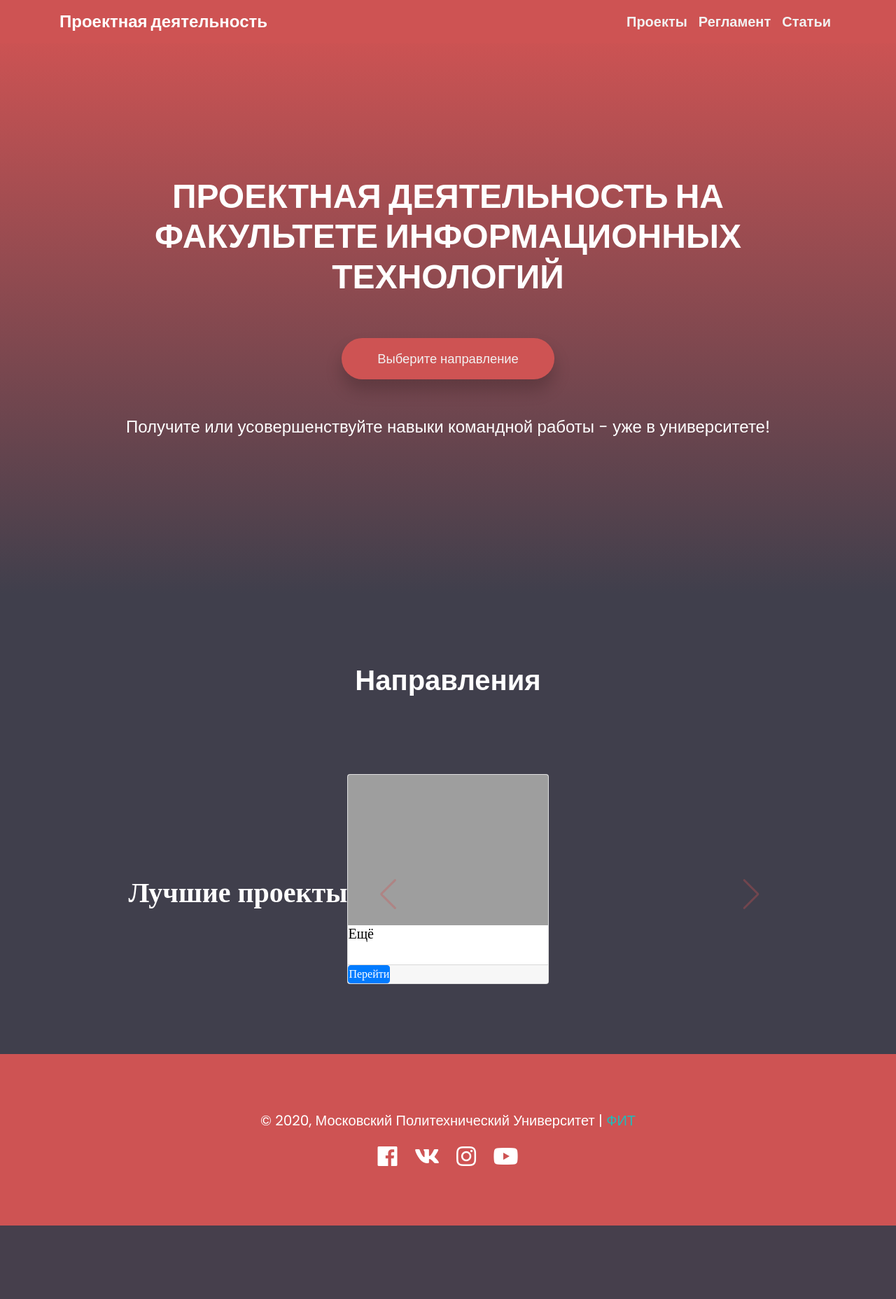
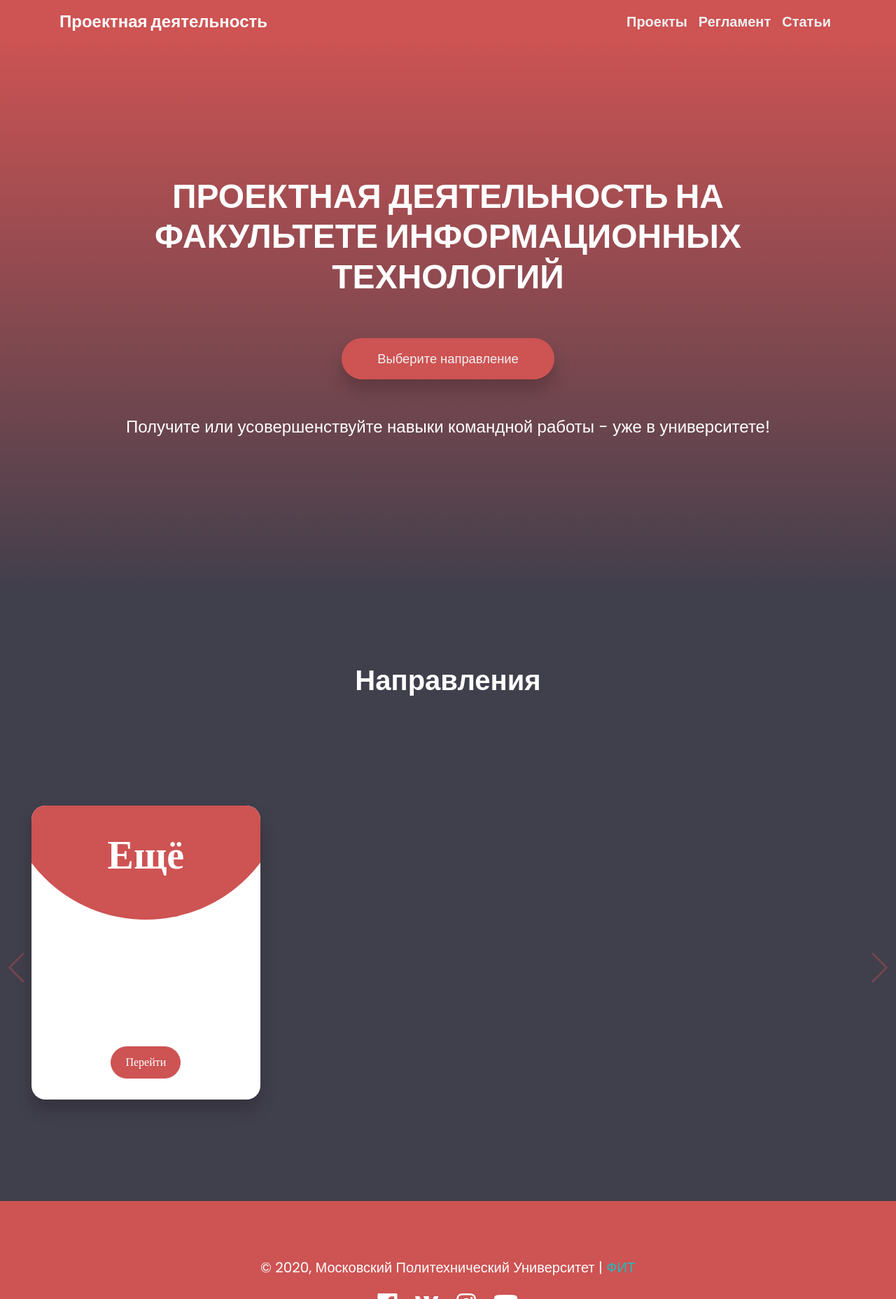
Before and after one commit to F12-Team/FIT-Repertory, a Flask app: template src/project/templates/index.html in a window 1280 px wide. Shown: the top 1856 px of the page at 70% size. Before the commit the page ends 1751 px from the top, so only its background shows below. Run offline with Flask 2, Linux system fonts and the light colour scheme; the template is opened without the code that fills it, so the values that code supplies are empty; some libraries are stand-ins or nearby versions; grey boxes are pictures that could not be loaded.

Commit message:
final index page(slider) + final projects page + something on projects page

```diff
--- a/src/project/app.py
+++ b/src/project/app.py
@@ -58,9 +58,21 @@ def direction(direction_id):
     cursor.execute(query, (direction_id,))
     projects = cursor.fetchall()
 
+    query = '''
+        SELECT s.autumn_or_spring
+        FROM Projects AS p
+        JOIN Semesters AS s ON p.id_of_semestr=s.id
+        JOIN Curators AS c ON c.id = p.id_of_curator
+        JOIN Directions AS d ON d.id = p.id_of_direction
+        WHERE p.id = %s;
+    '''
+
+    cursor.execute(query, (direction_id,))
+    semestrs = cursor.fetchone()
+
     cursor.close()
 
-    return render_template('index.html', directions=directions, projects=projects, direction_id=direction_id)
+    return render_template('index.html', directions=directions, projects=projects, semestrs=semestrs, direction_id=direction_id)
 
 
 @app.route('/project/<int:project_id>')
--- a/src/project/static/styles.css
+++ b/src/project/static/styles.css
@@ -311,6 +311,10 @@ footer {
 
 /* ------------ swiper ------------- */
 
+.swiper-container{
+    width:100%;
+    height: 100%;
+}
 .swiper-section *
 {
     margin: 0;
@@ -370,7 +374,7 @@ footer {
 .card-container .swiper-card .swiper-circle {
     position: relative;
     width: 100%;
-    height: 100%;
+    height: 120%;
     background: #ce5353;
     clip-path: circle(205px at center 0);
     text-align: center;
@@ -379,7 +383,7 @@ footer {
 .card-container .swiper-end .swiper-circle {
     position: relative;
     width: 100%;
-    height: 100%;
+    height: 120%;
     background: #ce5353;
     clip-path: circle(205px at center 0);
     text-align: center;
@@ -387,8 +391,10 @@ footer {
 
 .card-container .swiper-card .swiper-circle h2 {
     color: #fff;
-    font-size: 4.5em;
+    font-size: 24px;
     padding: 30px 0;
+    margin-top: 50px;
+    font-weight: bold;
 }
 
 .card-container .swiper-end .swiper-circle h2 {
@@ -407,10 +413,11 @@ footer {
 }
 
 .card-container .swiper-card .swiper-content p {
-    color: #666;
+    color: #000;
     justify-content: center;
     align-items: center;
-    padding-bottom: 30px;
+    padding-bottom: 20px;
+    font-weight: bold;
 }
 
 .card-container .swiper-card .swiper-content a {
@@ -424,6 +431,7 @@ footer {
     margin-top: 20px;
     justify-content: center;
     align-items: center;
+    border-color: #ce5353;
 }
 
 .swiper-pagination-bullet-active {
@@ -768,11 +776,11 @@ section{
 }
 
 .links .iconbtn{
-    border: 4px solid indianred;
-    color: #403F4C;
+    border: 4px solid #403F4C;
+    color: indianred;
 }
 .links .iconbtn::after{
-    background: indianred;
+    background: #403F4C;
     transition: 0.4s;
 }
 .links .iconbtn:hover::after{
@@ -781,7 +789,7 @@ section{
 }
 
 .links .iconbtn:hover{
-    color: #403F4C;
+    color: #indianred;
 }
 
 .sec1 i{
--- a/src/project/templates/index.html
+++ b/src/project/templates/index.html
@@ -20,7 +20,7 @@
 <div class="inner-width" id="directions">
     <div class="services justify-content-center">
         {% for direction in directions %}
-        <a href="{{ url_for('direction', direction_id=direction.id) }}" class="route service m-2">
+        <a href="{{ url_for('direction', _anchor='swiper', direction_id=direction.id) }}" class="route service m-2">
             <img class="logoqwerty" src="/static/img/{{ direction.img }}.svg" alt="Card image cap">
             <div class="card-body">
                 <h5 class="cardtext">{{ direction.name }}</h5>
@@ -31,81 +31,40 @@
     </div>
 </div>
 
-<div` class="swiper-section" style="{% if request.endpoint == 'index' %}display: none;{% endif %}">
-    <div class="secname">
-        <h4>Лучшие проекты</h4>
-    </div>
+<div id="swiper" class="swiper-section" style="{% if request.endpoint == 'index' %}display: none;{% endif %}">
     <div class="swiper-container">
         <div class="swiper-wrapper">
             {% for project in projects %}
             <div class="card-container swiper-slide">
                 <div class="swiper-card">
-                <img class="card-img-top" src="..." alt="Card image cap">
-                <div class="card-body">
-                    <h5 class="card-title">{{ loop.index }}</h5>
+                    <div class="swiper-circle">
+                        <h2 class="card-title">{{ semestrs.autumn_or_spring }}</h2>
+                    </div>
+                <div class="swiper-content">
                     <p class="card-text">{{ project.name }}</p>
-                </div>
-                <div class="card-footer">
                     <a href="{{ url_for('project', project_id=project.id) }}" class="btn btn-primary">Страница
                         проекта</a>
-                </div>
+                    </div>
             </div>
             </div>
             {% endfor %}
-            <div class="card swiper-slide" style="min-width: 18rem; max-width: 18rem;">
-                <img class="card-img-top" src="..." alt="Card image cap">
-                <div class="card-body">
-                    <h5 class="card-title">Ещё</h5>
+            <div class="card-container swiper-slide">
+                <div class="swiper-card swiper-end">
+                <div class="swiper-circle">
+                    <h2 class="card-title">Ещё</h2>
+                </div>
+                <div class="swiper-content">
                     <p class="card-text"></p>
-                </div>
-                <div class="card-footer">
                     <a href="{{ url_for('all_projects', direction_id=direction_id) }}"
                         class="btn btn-primary">Перейти</a>
                 </div>
             </div>
+            </div>
         </div>
-        <div class="swiper-button-prev pl-5"></div>
+        <div class="swiper-pagination"></div>
+        <div class="swiper-button-prev"></div>
         <div class="swiper-button-next"></div>
-        <div class="swiper-pagination mt-5"></div>
     </div>
-    <script>
-        var swiper = new Swiper('.swiper-container', {
-            updateOnWindowResize: true,
-            observer: true,
-            observeParents: true,
-            pagination: {
-                el: '.swiper-pagination',
-                clickable: true,
-            },
-            navigation: {
-                nextEl: '.swiper-button-next',
-                prevEl: '.swiper-button-prev',
-            },
-            breakpoints: {
-                250: {
-                    slidesPerView: 1,
-                    spaceBetween: 15
-                },
-                550: {
-                    slidesPerView: 2,
-                    spaceBetween: 15
-                },
-                850: {
-                    slidesPerView: 3,
-                    spaceBetween: 15
-                },
-                1150: {
-                    slidesPerView: 3,
-                    spaceBetween: 15
-                },
-                1450: {
-                    slidesPerView: 3,
-                    spaceBetween: 15
-                }
-            }
-        });
-    </script>
-
 </div>
 
 {% endblock %}
```
Also changed, not shown: src/project/static/main.js (+35 -0 lines), src/project/templates/project.html (+4 -4 lines), src/project/templates/projects.html (+9 -6 lines).
